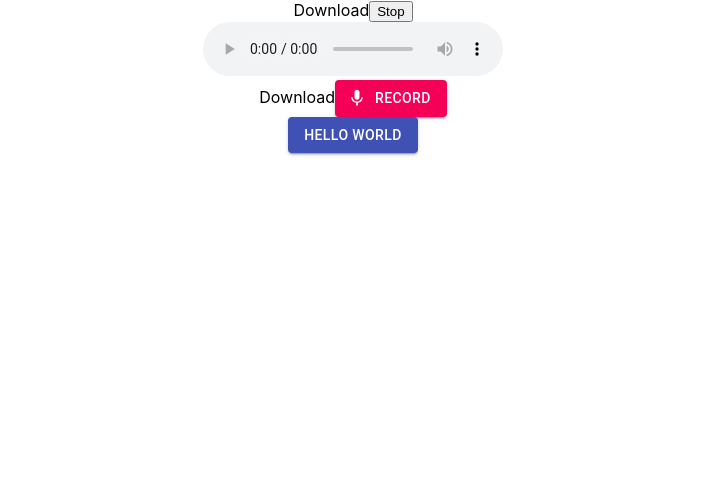
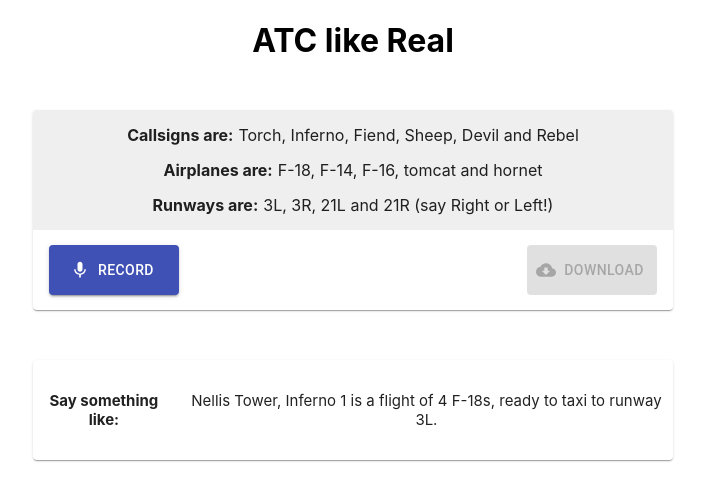
Before and after one commit to ramanuj93/Real-ATC, a React (Create React App) app: page / in a window 1280 px wide. Shown: the top 500 px of the page, without its empty margins (287-992 px from the left). Built offline with nearby package versions, Linux system fonts and the light colour scheme.

Commit message:
save work

```diff
--- a/package.json
+++ b/package.json
@@ -5,6 +5,7 @@
   "dependencies": {
     "@material-ui/core": "^4.9.10",
     "@material-ui/icons": "^4.9.1",
+    "@material/card": "^5.1.0",
     "@testing-library/jest-dom": "^4.2.4",
     "@testing-library/react": "^9.5.0",
     "@testing-library/user-event": "^7.2.1",
--- a/src/App.css
+++ b/src/App.css
@@ -36,3 +36,69 @@
     transform: rotate(360deg);
   }
 }
+
+.record-container {
+  display: flex;
+  flex-direction: column;
+  width: 100%;
+  height: 500px;
+  align-items: center;
+  margin-top: 50px;
+}
+
+.card {
+  width: 50%;
+  height: 200px;
+  display: flex;
+  flex-direction: column;
+  align-items: center;
+  justify-content: space-evenly;
+}
+
+.card-thin {
+  width: 50%;
+  height: 100px;
+  display: flex;
+  flex-direction: row;
+  align-items: center;
+  background: #efefef;
+  font-size: 15px;
+  justify-content: center;
+  margin-top: 50px;
+}
+
+.card-thin span {
+  font-weight: bold;
+  margin-right: 5px;
+}
+
+.samesizebutton {
+  width: 130px;
+  height: 50px;
+}
+
+.bottom-half-card {
+  display: flex;
+  justify-content: space-between;
+  align-items: center;
+  width: 95%;
+  height: 40%;
+}
+
+.top-half-card {
+  height: 60%;
+  width: 100%;
+  justify-content: space-evenly;
+  display: flex;
+  flex-direction: column;
+  background: #efefef;
+}
+
+.detail-text span{
+  font-weight: bold;
+  margin-right: 5px;
+}
+
+.progress {
+  color: green;
+}
--- a/src/App.tsx
+++ b/src/App.tsx
@@ -1,6 +1,6 @@
 import React from 'react';
 import logo from './logo.svg';
-import { Button } from '@material-ui/core';
+import { Button, Card } from '@material-ui/core';
 import './App.css';
 import { PlayerTab } from './components/PlayerTab';
 import { MicrophoneTab } from './components/MicrophoneTab';
@@ -12,13 +12,8 @@ function App() {
 
   return (
     <div className="App">
-      <a id="download">Download</a>
-      <button id="stop" onClick={function() {
-      shouldStop = true;
-    }}>Stop</button>
-      <PlayerTab></PlayerTab>
+      <h1>ATC like Real</h1>
       <MicrophoneTab></MicrophoneTab>
-      <Button variant="contained" color="primary">Hello World</Button>
     </div>
   );
 }
--- a/src/components/MicrophoneTab.tsx
+++ b/src/components/MicrophoneTab.tsx
@@ -1,7 +1,9 @@
 import React from 'react';
+import CloudDownloadIcon from '@material-ui/icons/CloudDownload';
 import MicIcon from '@material-ui/icons/Mic';
-import { Button } from '@material-ui/core';
-import Axios, { AxiosInstance, AxiosPromise } from 'axios'
+import { Button, Card } from '@material-ui/core';
+import Axios, { AxiosInstance, AxiosPromise } from 'axios';
+import CircularProgress from '@material-ui/core/CircularProgress';
 
 export interface MicrophoneTabProps {
 
@@ -11,6 +13,7 @@ export interface MicrophoneTabState {
     href: any;
     download: string;
     running: boolean;
+    loading: boolean;
 }
 
 export const apiConfig = {
@@ -35,6 +38,7 @@ export class MicrophoneTab extends React.Component<MicrophoneTabProps, Microphon
         super(props);
         this.state = {
             running: false,
+            loading: false,
             href: null,
             download: null
         };
@@ -42,9 +46,15 @@ export class MicrophoneTab extends React.Component<MicrophoneTabProps, Microphon
     }
 
     render() {
-        return <div>
-            <a id="download" href={this.state.href} download={this.state.download}>Download</a>
-            <Button variant='contained' color='secondary' startIcon={<MicIcon/>} onClick={(e) => {
+        return <div className='record-container'>
+            <Card className='card'>
+                <div className='top-half-card'>
+                    <div className='detail-text'><span>Callsigns are:</span>Torch, Inferno, Fiend, Sheep, Devil and Rebel</div>
+                    <div className='detail-text'><span>Airplanes are:</span>F-18, F-14, F-16, tomcat and hornet</div>
+                    <div className='detail-text'><span>Runways are:</span>3L, 3R, 21L and 21R (say Right or Left!)</div>
+                </div>
+                <div className='bottom-half-card'>
+                <Button className='samesizebutton' variant='contained' color='primary' startIcon={<MicIcon/>} onClick={(e) => {
                     if ( this.state.running) {
                         this.stopRecord();
                     } else {
@@ -56,6 +66,14 @@ export class MicrophoneTab extends React.Component<MicrophoneTabProps, Microphon
                 }}>
                     {this.state.running ? 'Stop' : 'Record'}
                 </Button>
+                {this.state.loading && <CircularProgress className='progress' size={50}></CircularProgress>}
+                <Button className='samesizebutton' variant='contained' color='secondary' startIcon={<CloudDownloadIcon/>} disabled>Download</Button>
+                </div>
+            </Card>
+            <Card className='card-thin'>
+                <span>Say something like: </span>
+                Nellis Tower, Inferno 1 is a flight of 4 F-18s, ready to taxi to runway 3L.
+            </Card>
         </div>;
     }
 
@@ -92,13 +110,40 @@ export class MicrophoneTab extends React.Component<MicrophoneTabProps, Microphon
         console.log('stopped...');
         let blob = new Blob(this._recordedChunks);
         this.setState({
-            href: URL.createObjectURL(blob),
-            download: 'acetest.wav',
+            // href: URL.createObjectURL(blob),
+            // download: 'acetest.wav',
             running: false
         });
         let formdata = new FormData();
         formdata.append('recorded', blob, 'audio');
-        Axios.post('http://localhost:3001/sendaudio', formdata)
+        this.setState({
+            loading: true
+        });
+        Axios.post('http://localhost:5000/sendaudio', formdata, {
+            responseType: 'blob',
+            headers: {'Access-Control-Allow-Origin': '*'}
+        }).then((response) => {
+            this.setState({
+                loading: false
+            });
+            console.log(response);
+            let x = new Blob([response.data], {
+                type: 'audio/wav'
+            })
+            let blobObj = URL.createObjectURL(x);
+            let player: HTMLAudioElement = new Audio(blobObj);
+            player.play();
+            this.setState({
+                href: blobObj,
+                download: 'result.wav',
+                running: false
+            });
+        }).catch(e => {
+            this.setState({
+                loading: false
+            });
+            console.log(e);
+        })
 
     }
 
```
Also changed, not shown: 1 other file (tests, documents, lock files or other folders). Lines whose indentation alone changed are shown as unchanged.
